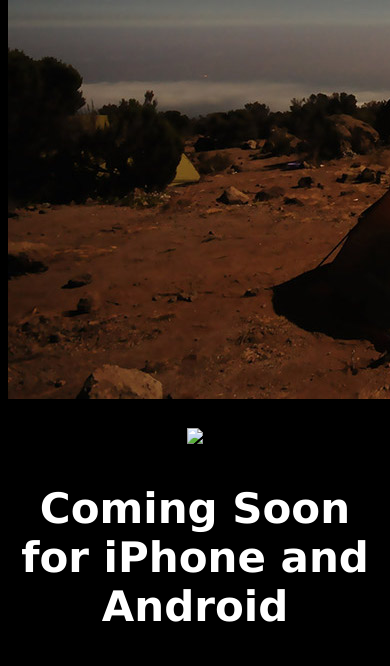
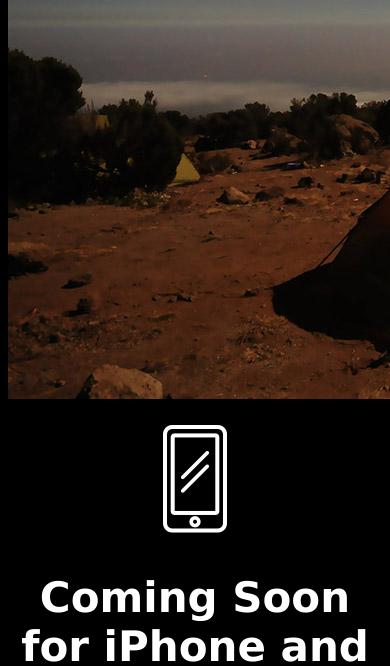
Before and after one commit to JaviPastrana/Excursion, a plain HTML site: page index.html in a window 390 px wide. Shown: the part 887-1553 px from the top of the page. Drawn offline with Linux system fonts and the light colour scheme.

Commit message:
excursion phone icon.

```diff
--- a/index.html
+++ b/index.html
@@ -15,7 +15,7 @@
     <p>Excursion remembers places you like, and recommends new points of interest around you.</p>
     <p><img src="resources/images/camp.jpg"></p>
 
-      <p><img class="app" src="resouces/images/phone.png"></p>
+      <p><img class="app" src="resources/images/phone.png"></p>
       <h2>Coming Soon for iPhone and Android</h2>
       <p><a class="cta" href="#">Download Excursion (Coming soon!)</a></p>
 
```
